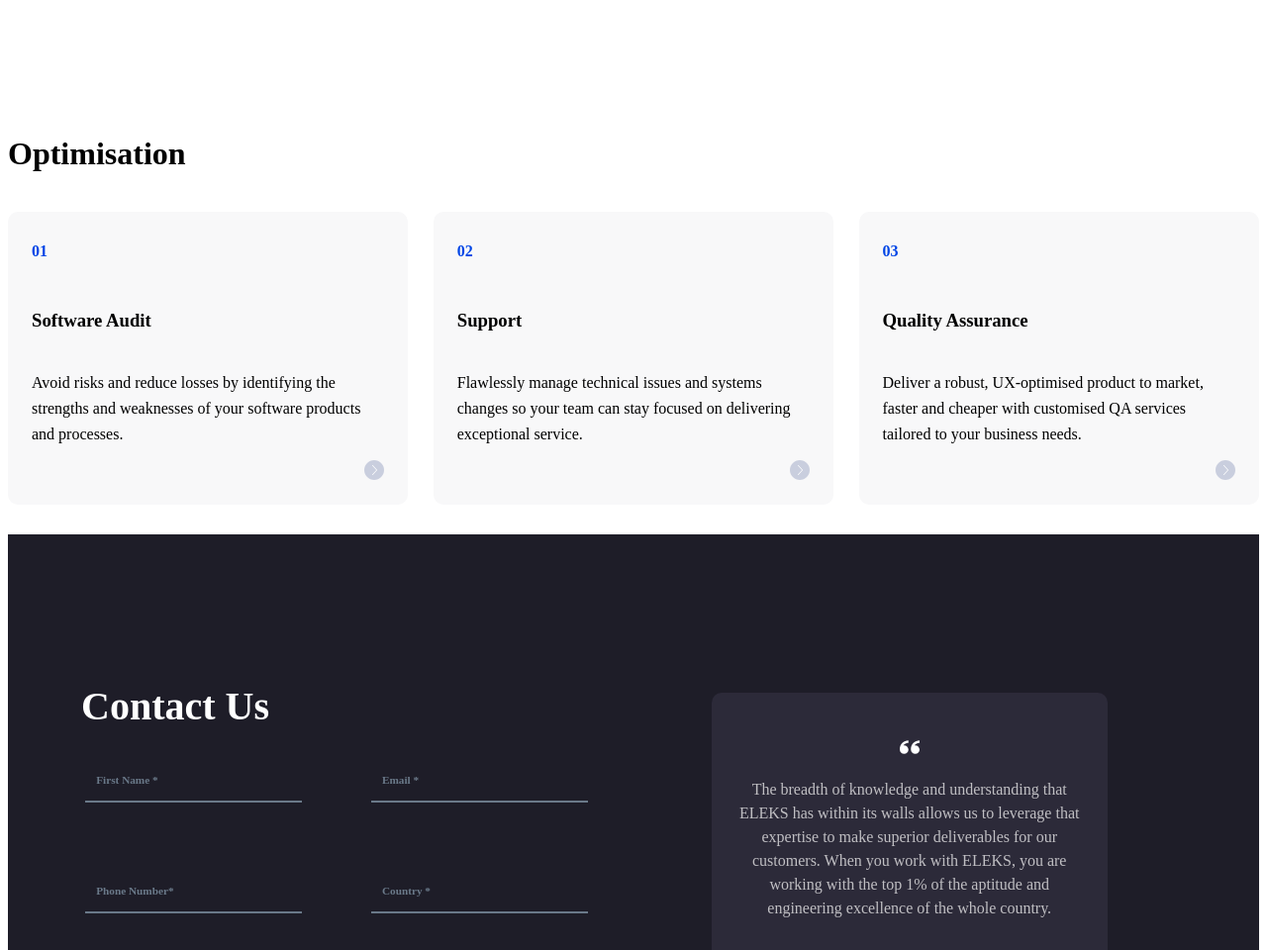
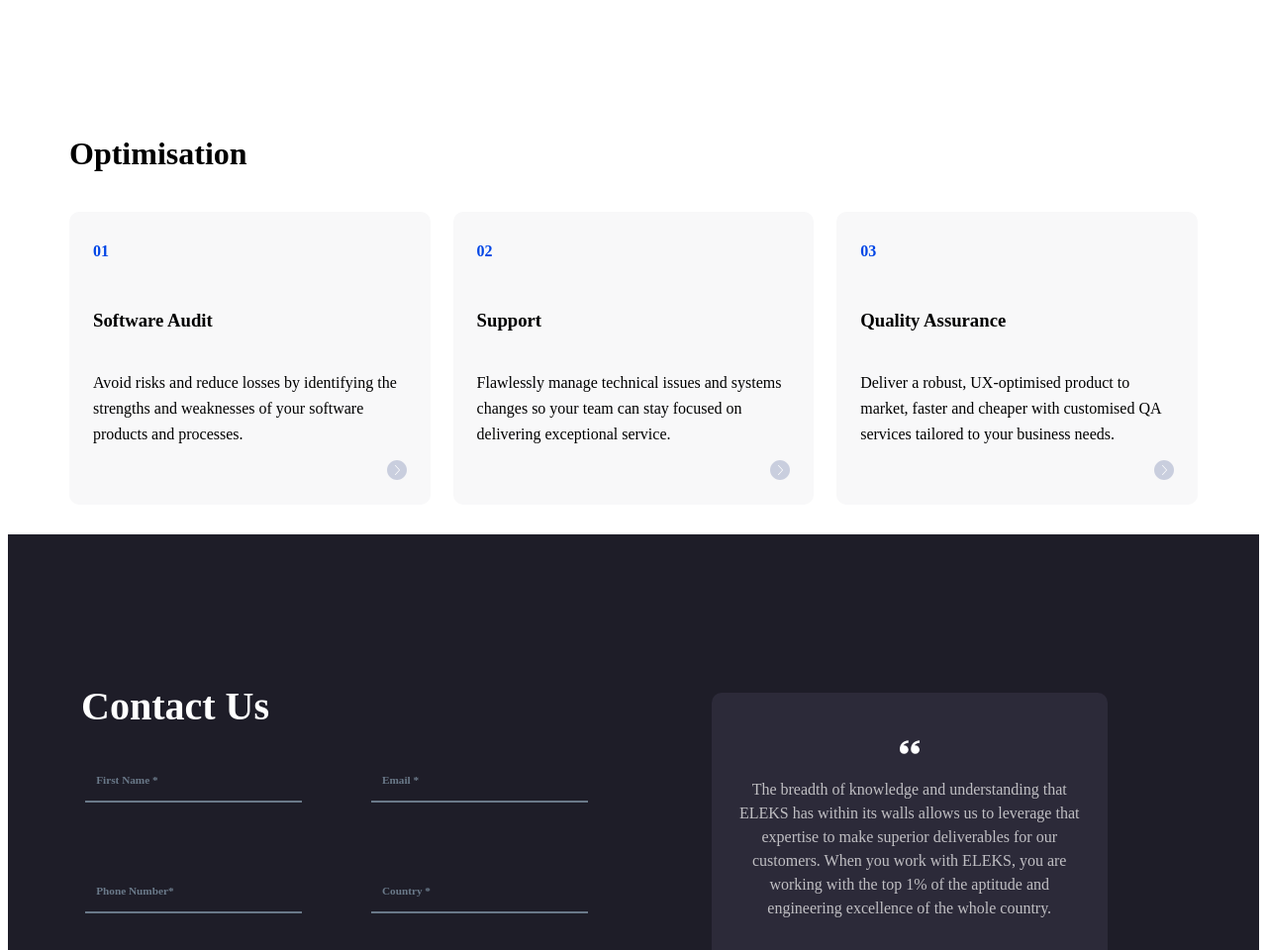
Before and after one commit to Aqsazaboor/homepage.php, a plain HTML site: page index.html in a window 1280 px wide. Shown: the part 1760-2720 px from the top of the page at 99% size. Drawn offline with nearby package versions, Linux system fonts and the light colour scheme.

Commit message:
responive

```diff
--- a/index.html
+++ b/index.html
@@ -446,7 +446,7 @@
     </hatzs-section>
 
     <hatzs-section>
-      <div class="hatzs-container">
+      <div class="container">
         <div class="hatzs-home-page-services">
           <div class="hatzs-heading">
             <h1>Optimisation</h1>
--- a/style.css
+++ b/style.css
@@ -416,7 +416,7 @@ img {
   align-items: center;
   display: flex;
   justify-content: space-between;
-  padding: 0px 20px;
+  /* padding: 0px 20px; */
 }
 .contact-us {
   color: #fff;
```
